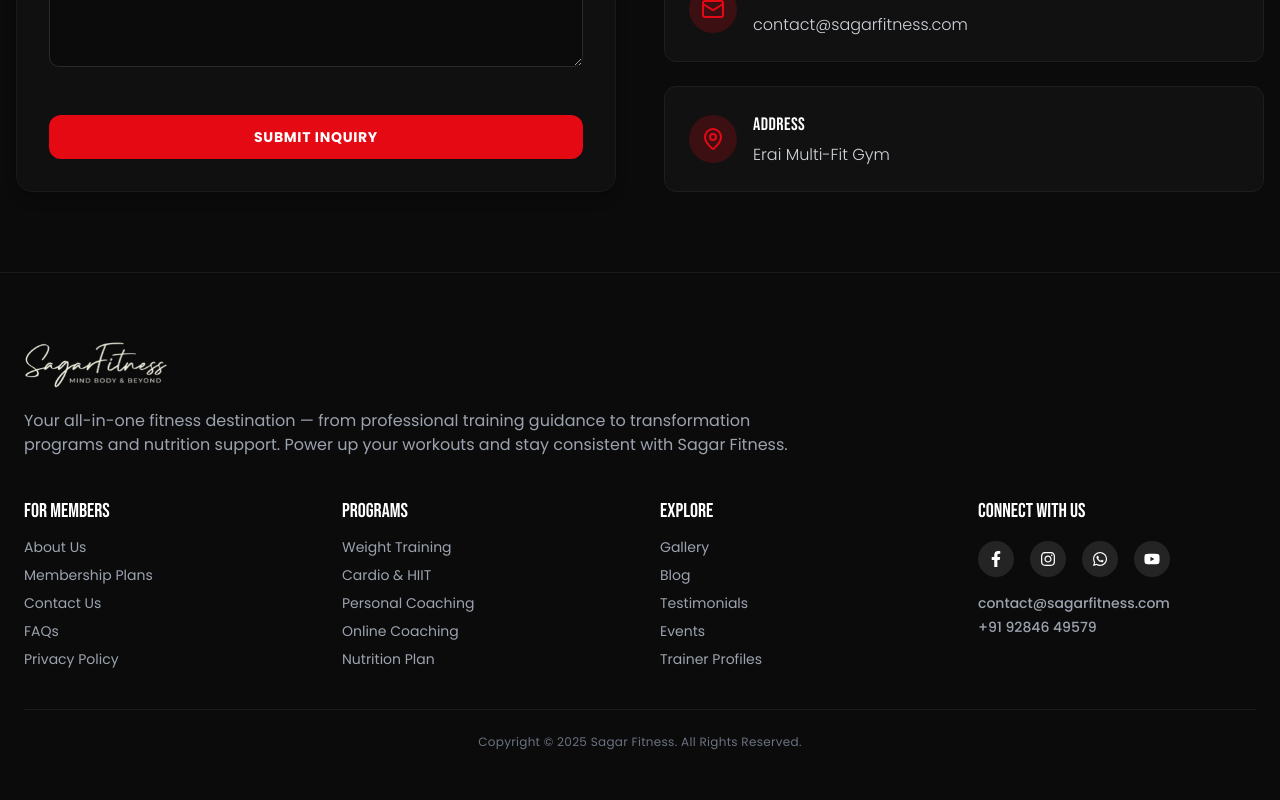
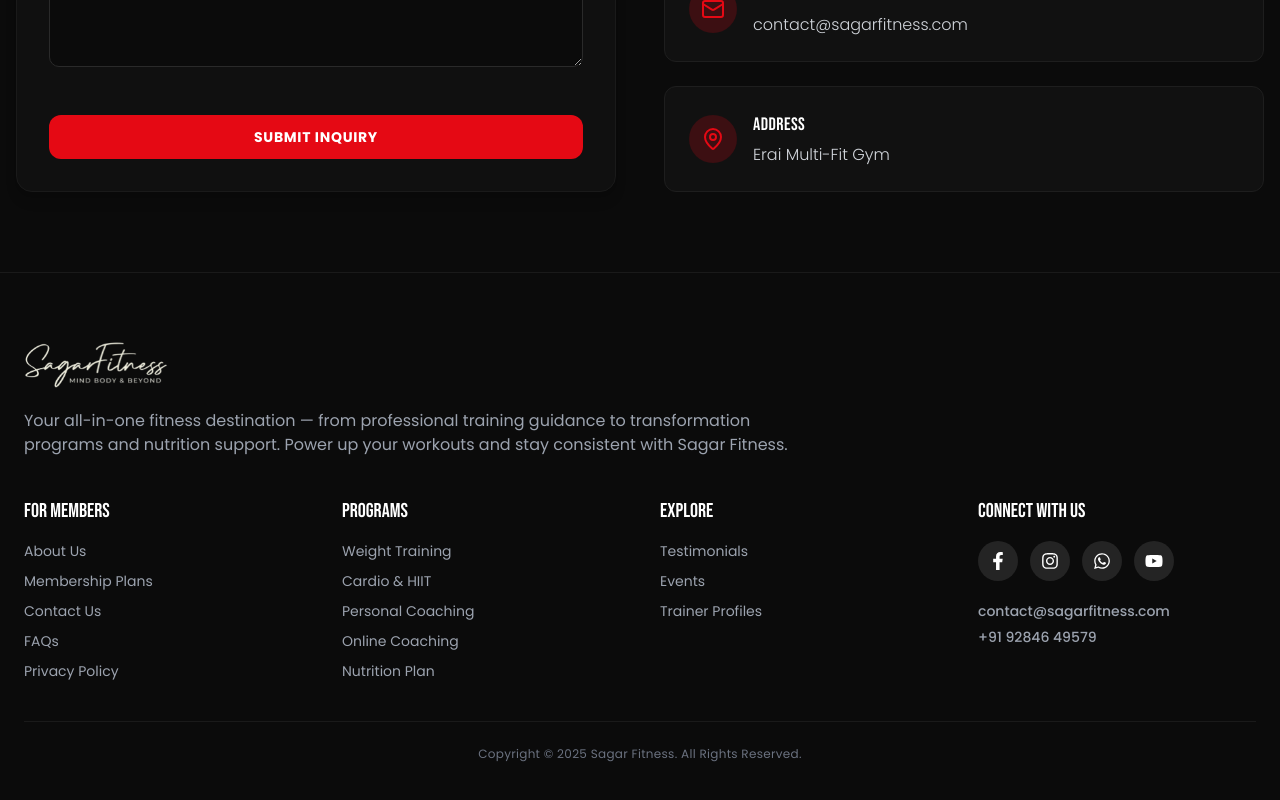
Before and after one commit to blazecodeprakhar/sagar-fitness, a React (Vite) app: page / in a window 1280 px wide. Shown: the part 7710-8510 px from the top of the page. Built offline with nearby package versions, Linux system fonts and the light colour scheme; the HTML template or start-up script is replaced by a standard one.

Commit message:
Update Footer component with latest changes

```diff
--- a/src/components/Footer.tsx
+++ b/src/components/Footer.tsx
@@ -8,6 +8,14 @@ const Footer = () => {
       top: 0,
       behavior: "smooth",
     });
+  };
+
+  // Smooth scroll to section
+  const scrollToSection = (href: string) => {
+    const element = document.querySelector(href);
+    if (element) {
+      element.scrollIntoView({ behavior: "smooth" });
+    }
   };
 
   return (
@@ -38,83 +46,202 @@ const Footer = () => {
         </div>
 
         {/* ===== Middle Section: Links ===== */}
-        <div className="grid grid-cols-1 sm:grid-cols-2 md:grid-cols-4 gap-10 text-left">
+        <div className="grid grid-cols-1 sm:grid-cols-2 lg:grid-cols-4 gap-8 lg:gap-10 text-left">
           {/* For Members */}
-          <div>
-            <h3 className="text-xl font-normal mb-3 text-white tracking-normal">
+          <div className="flex flex-col">
+            <h3 className="text-xl font-normal mb-4 text-white tracking-normal">
               For Members
             </h3>
-            <ul className="space-y-2 text-sm text-gray-400">
-              <li><a href="#" className="hover:text-red-500 transition-colors">About Us</a></li>
-              <li><a href="#" className="hover:text-red-500 transition-colors">Membership Plans</a></li>
-              <li><a href="#" className="hover:text-red-500 transition-colors">Contact Us</a></li>
-              <li><a href="#" className="hover:text-red-500 transition-colors">FAQs</a></li>
-              <li><a href="#" className="hover:text-red-500 transition-colors">Privacy Policy</a></li>
+            <ul className="space-y-2.5 text-sm text-gray-400">
+              <li>
+                <a
+                  href="#coach"
+                  onClick={(e) => {
+                    e.preventDefault();
+                    scrollToSection("#coach");
+                  }}
+                  className="hover:text-red-500 transition-colors duration-200 inline-block"
+                >
+                  About Us
+                </a>
+              </li>
+              <li>
+                <a
+                  href="#benefits"
+                  onClick={(e) => {
+                    e.preventDefault();
+                    scrollToSection("#benefits");
+                  }}
+                  className="hover:text-red-500 transition-colors duration-200 inline-block"
+                >
+                  Membership Plans
+                </a>
+              </li>
+              <li>
+                <a
+                  href="#contact"
+                  onClick={(e) => {
+                    e.preventDefault();
+                    scrollToSection("#contact");
+                  }}
+                  className="hover:text-red-500 transition-colors duration-200 inline-block"
+                >
+                  Contact Us
+                </a>
+              </li>
+              <li>
+                <a
+                  href="#faqs"
+                  onClick={(e) => {
+                    e.preventDefault();
+                    scrollToSection("#faqs");
+                  }}
+                  className="hover:text-red-500 transition-colors duration-200 inline-block"
+                >
+                  FAQs
+                </a>
+              </li>
+              <li>
+                <a href="#" className="hover:text-red-500 transition-colors duration-200 inline-block">
+                  Privacy Policy
+                </a>
+              </li>
             </ul>
           </div>
 
           {/* Programs */}
-          <div>
-            <h3 className="text-xl font-normal mb-3 text-white tracking-normal">
+          <div className="flex flex-col">
+            <h3 className="text-xl font-normal mb-4 text-white tracking-normal">
               Programs
             </h3>
-            <ul className="space-y-2 text-sm text-gray-400">
-              <li><a href="#" className="hover:text-red-500 transition-colors">Weight Training</a></li>
-              <li><a href="#" className="hover:text-red-500 transition-colors">Cardio & HIIT</a></li>
-              <li><a href="#" className="hover:text-red-500 transition-colors">Personal Coaching</a></li>
-              <li><a href="#" className="hover:text-red-500 transition-colors">Online Coaching</a></li>
-              <li><a href="#" className="hover:text-red-500 transition-colors">Nutrition Plan</a></li>
+            <ul className="space-y-2.5 text-sm text-gray-400">
+              <li>
+                <a href="#" className="hover:text-red-500 transition-colors duration-200 inline-block">
+                  Weight Training
+                </a>
+              </li>
+              <li>
+                <a href="#" className="hover:text-red-500 transition-colors duration-200 inline-block">
+                  Cardio & HIIT
+                </a>
+              </li>
+              <li>
+                <a href="#" className="hover:text-red-500 transition-colors duration-200 inline-block">
+                  Personal Coaching
+                </a>
+              </li>
+              <li>
+                <a href="#" className="hover:text-red-500 transition-colors duration-200 inline-block">
+                  Online Coaching
+                </a>
+              </li>
+              <li>
+                <a href="#" className="hover:text-red-500 transition-colors duration-200 inline-block">
+                  Nutrition Plan
+                </a>
+              </li>
             </ul>
           </div>
 
           {/* Explore */}
-          <div>
-            <h3 className="text-xl font-normal mb-3 text-white tracking-normal">
+          <div className="flex flex-col">
+            <h3 className="text-xl font-normal mb-4 text-white tracking-normal">
               Explore
             </h3>
-            <ul className="space-y-2 text-sm text-gray-400">
-              <li><a href="#" className="hover:text-red-500 transition-colors">Gallery</a></li>
-              <li><a href="#" className="hover:text-red-500 transition-colors">Blog</a></li>
-              <li><a href="#" className="hover:text-red-500 transition-colors">Testimonials</a></li>
-              <li><a href="#" className="hover:text-red-500 transition-colors">Events</a></li>
-              <li><a href="#" className="hover:text-red-500 transition-colors">Trainer Profiles</a></li>
+            <ul className="space-y-2.5 text-sm text-gray-400">
+              <li>
+                <a
+                  href="#results"
+                  onClick={(e) => {
+                    e.preventDefault();
+                    scrollToSection("#results");
+                  }}
+                  className="hover:text-red-500 transition-colors duration-200 inline-block"
+                >
+                  Testimonials
+                </a>
+              </li>
+              <li>
+                <a href="#" className="hover:text-red-500 transition-colors duration-200 inline-block">
+                  Events
+                </a>
+              </li>
+              <li>
+                <a
+                  href="#coach"
+                  onClick={(e) => {
+                    e.preventDefault();
+                    scrollToSection("#coach");
+                  }}
+                  className="hover:text-red-500 transition-colors duration-200 inline-block"
+                >
+                  Trainer Profiles
+                </a>
+              </li>
             </ul>
           </div>
 
           {/* Connect With Us */}
-          <div>
+          <div className="flex flex-col">
             <h3 className="text-xl font-normal mb-4 text-white tracking-normal">
               Connect With Us
             </h3>
-            <div className="flex justify-start space-x-4 mb-4">
-              <a href="#" className="w-9 h-9 flex items-center justify-center rounded-full bg-white/10 hover:bg-red-500 transition-all">
-                <FaFacebookF size={16} />
+            <div className="flex justify-start items-center space-x-3 mb-5">
+              <a
+                href="https://www.facebook.com/share/166pnDhWZL/?mibextid=wwXIfr"
+                target="_blank"
+                rel="noopener noreferrer"
+                className="w-10 h-10 flex items-center justify-center rounded-full bg-white/10 hover:bg-[#1873EA] transition-all duration-300 group"
+                aria-label="Facebook"
+              >
+                <FaFacebookF size={18} className="group-hover:scale-110 transition-transform duration-300" />
               </a>
               <a
                 href="https://www.instagram.com/sagarfitness__"
                 target="_blank"
-                rel="noreferrer"
-                className="w-9 h-9 flex items-center justify-center rounded-full bg-white/10 hover:bg-red-500 transition-all"
+                rel="noopener noreferrer"
+                className="w-10 h-10 flex items-center justify-center rounded-full bg-white/10 hover:bg-[#CA00C0] transition-all duration-300 group"
+                aria-label="Instagram"
               >
-                <FaInstagram size={16} />
+                <FaInstagram size={18} className="group-hover:scale-110 transition-transform duration-300" />
               </a>
-              <a href="#" className="w-9 h-9 flex items-center justify-center rounded-full bg-white/10 hover:bg-red-500 transition-all">
-                <FaWhatsapp size={16} />
+              <a
+                href="https://api.whatsapp.com/send/?phone=919876543210&text=Hi+Sagar%2C+I%27m+interested+in+the+3-month+transformation+program.+Can+you+share+more+details%3F&type=phone_number&app_absent=0"
+                target="_blank"
+                rel="noopener noreferrer"
+                className="w-10 h-10 flex items-center justify-center rounded-full bg-white/10 hover:bg-[#25CC63] transition-all duration-300 group"
+                aria-label="WhatsApp"
+              >
+                <FaWhatsapp size={18} className="group-hover:scale-110 transition-transform duration-300" />
               </a>
-              <a href="#" className="w-9 h-9 flex items-center justify-center rounded-full bg-white/10 hover:bg-red-500 transition-all">
-                <FaYoutube size={16} />
+              <a
+                href="https://www.youtube.com/@sagargatlewar"
+                target="_blank"
+                rel="noopener noreferrer"
+                className="w-10 h-10 flex items-center justify-center rounded-full bg-white/10 hover:bg-[#FF0000] transition-all duration-300 group"
+                aria-label="YouTube"
+              >
+                <FaYoutube size={18} className="group-hover:scale-110 transition-transform duration-300" />
               </a>
             </div>
+            <div className="space-y-1.5">
               <p className="text-sm text-gray-400 font-medium">
-              <a href="mailto:contact@sagarfitness.com" className="hover:text-red-500 transition-colors">
+                <a
+                  href="mailto:contact@sagarfitness.com"
+                  className="hover:text-red-500 transition-colors duration-200 inline-block"
+                >
                   contact@sagarfitness.com
                 </a>
               </p>
-            <p className="text-sm text-gray-400 font-medium mt-1">
-              <a href="tel:+919284649579" className="hover:text-red-500 transition-colors">
+              <p className="text-sm text-gray-400 font-medium">
+                <a
+                  href="tel:+919284649579"
+                  className="hover:text-red-500 transition-colors duration-200 inline-block"
+                >
                   +91 92846 49579
                 </a>
               </p>
+            </div>
           </div>
         </div>
 
```
Lines whose indentation alone changed are shown as unchanged.
